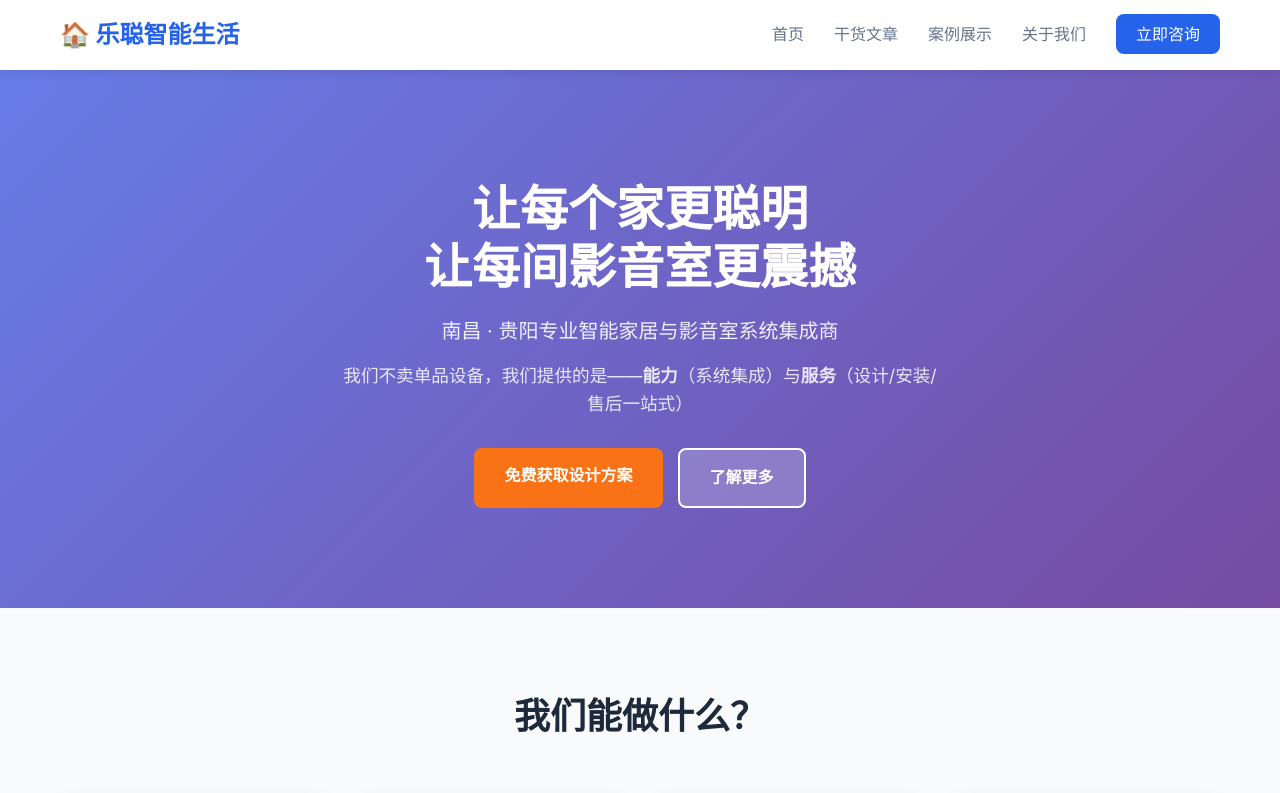
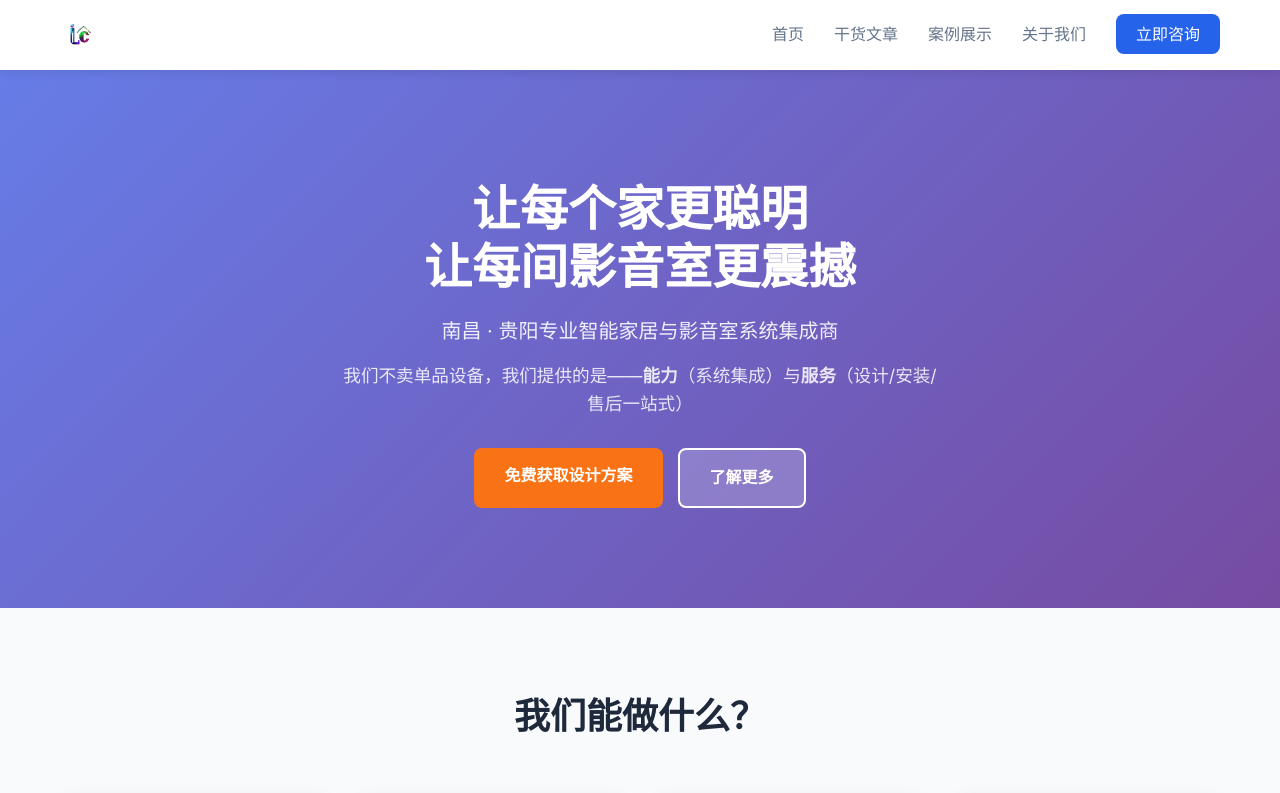
Before and after one commit to yangcheng12-lang/lecong-blog, a plain HTML site: page index.html in a window 1280 px wide. Shown: the top 793 px of the page. Drawn offline with Linux system fonts and the light colour scheme.

Commit message:
替换公司LOGO

```diff
--- a/index.html
+++ b/index.html
@@ -21,7 +21,7 @@
 <body>
     <header>
         <nav class="container">
-            <div class="logo">🏠 乐聪智能生活</div>
+            <a href="#"><img src="logo.png" alt="乐聪智能生活" style="height:40px;vertical-align:middle;"></a>
             <ul class="nav-links">
                 <li><a href="#home">首页</a></li>
                 <li><a href="#articles">干货文章</a></li>
@@ -227,7 +227,7 @@
         <div class="container">
             <div class="footer-content">
                 <div class="footer-brand">
-                    <div class="logo">🏠 乐聪智能生活</div>
+                    <img src="logo.png" alt="乐聪智能生活" style="height:50px;margin-bottom:15px;">
                     <p>让每个家更聪明，让每间影音室更震撼</p>
                     <p>南昌乐聪智能家居有限公司</p>
                     <p>官网：<a href="https://lcsmart-audio.cn" target="_blank" style="color:#667eea;">lcsmart-audio.cn</a></p>
```
Also changed, not shown: logo.png (added).
